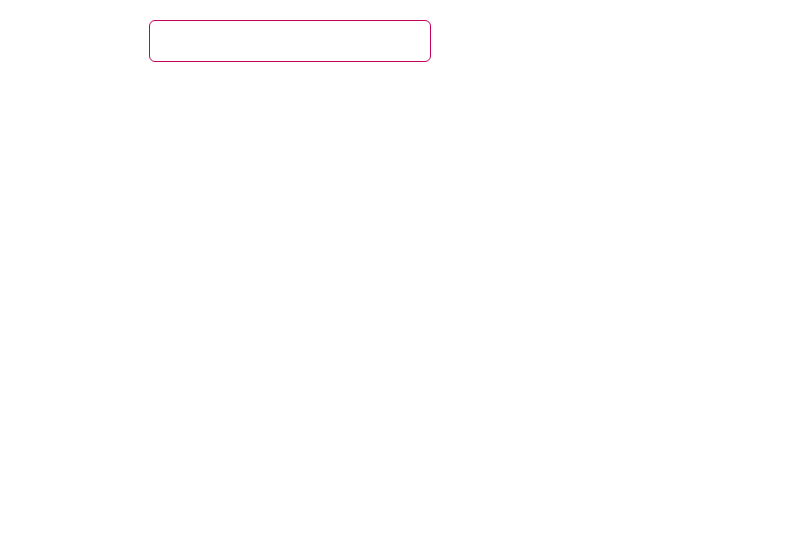
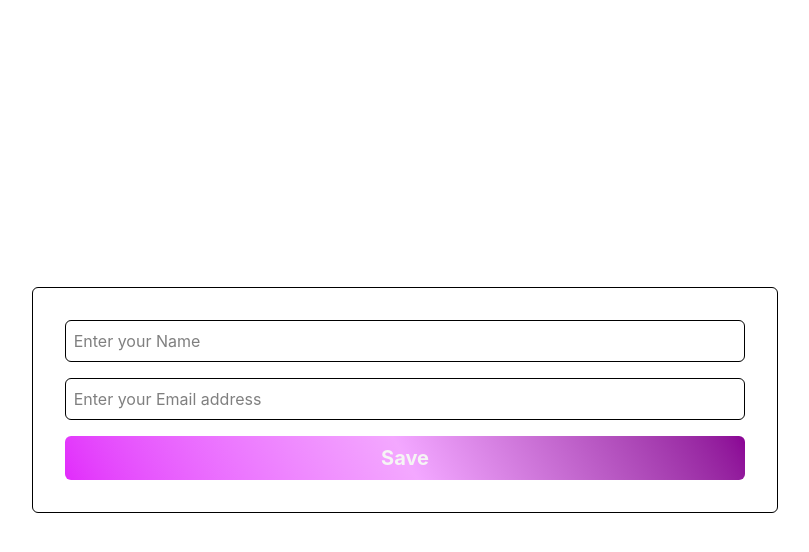
Before and after one commit to saharshirzad2026-creator/TodoApp--With-React, a React (Vite) app: page / in a window 1280 px wide. Shown: the top 552 px of the page, without its empty margins (235-1044 px from the left). Built offline with nearby package versions, Linux system fonts and the light colour scheme.

Commit message:
example of useActionState completed

```diff
--- /dev/null
+++ b/src/Actions/User.action.js
@@ -0,0 +1,8 @@
+export function getDataFromForm(prevState, formData){
+    const name = formData.get("name");
+    const email = formData.get("email");
+    return {
+        message: `My name is ${name} and my email address is ${email}`,
+        success: true,
+    }
+}
--- a/src/App.jsx
+++ b/src/App.jsx
@@ -11,6 +11,7 @@ import FirstUseMemo from "./components/FirstUseMemo";
 import SecondUseMemo from "./components/SecondUseMemo";
 import ThirdUseMemo from "./components/ThirdUseMemo";
 import FourthUseMemo from "./components/FourthUseMemo";
+import UseActionState from "./components/UseActionState";
 
 export default function App(){
   const [showForm, setShowForm] = useState(false);
@@ -28,7 +29,8 @@ export default function App(){
             {/* <FirstUseMemo/> */}
             {/* <SecondUseMemo/> */}
             {/* <ThirdUseMemo/> */}
-            <FourthUseMemo/>
+            {/* <FourthUseMemo/> */}
+            <UseActionState/>
     </div>
   )
 }
--- a/src/components/UseActionState.jsx
+++ b/src/components/UseActionState.jsx
@@ -2,17 +2,26 @@ import React, { useActionState } from 'react'
 import { getDataFromForm } from '../Actions/User.action'
 
 function UseActionState() {
-    useActionState(getDataFromForm,{
+    const [data, func] = useActionState(getDataFromForm,{
         message: '',
         success: false,
     })
   return (
+    <div className='w-full flex flex-col'>
     <div className='w-full min-h-screen justify-center items-center flex'>
-      <form className='w-7/12 border p-8 rounded-md flex flex-col gap-4' action="">
+      <form
+      className='w-7/12 border p-8 rounded-md flex flex-col gap-4'
+      action={func}>
         <input name='name' className='border px-2 py-2 w-full rounded-md focus:outline-0' type="text" placeholder='Enter your Name'/>
         <input name='email' className='border px-2 py-2 w-full rounded-md focus:outline-0' type="email" placeholder='Enter your Email address'/>
-        <button className='py-2 w-full text-xl font-bold rounded-md bg-linear-60 from-fuchsia-500 via-fuchsia-300 to-fuchsia-800 text-stone-100' type='submit'>Save</button>
+        <button className='py-2 hover:cursor-pointer w-full text-xl font-bold rounded-md bg-linear-60 from-fuchsia-500 via-fuchsia-300 to-fuchsia-800 text-stone-100' type='submit'>Save</button>
       </form>
+    </div>
+    {data.success && (
+        <div>
+            <h1 className='text-5xl font-bold text-center'>{data.message}</h1>
+        </div>
+    )}
     </div>
   )
 }
```
